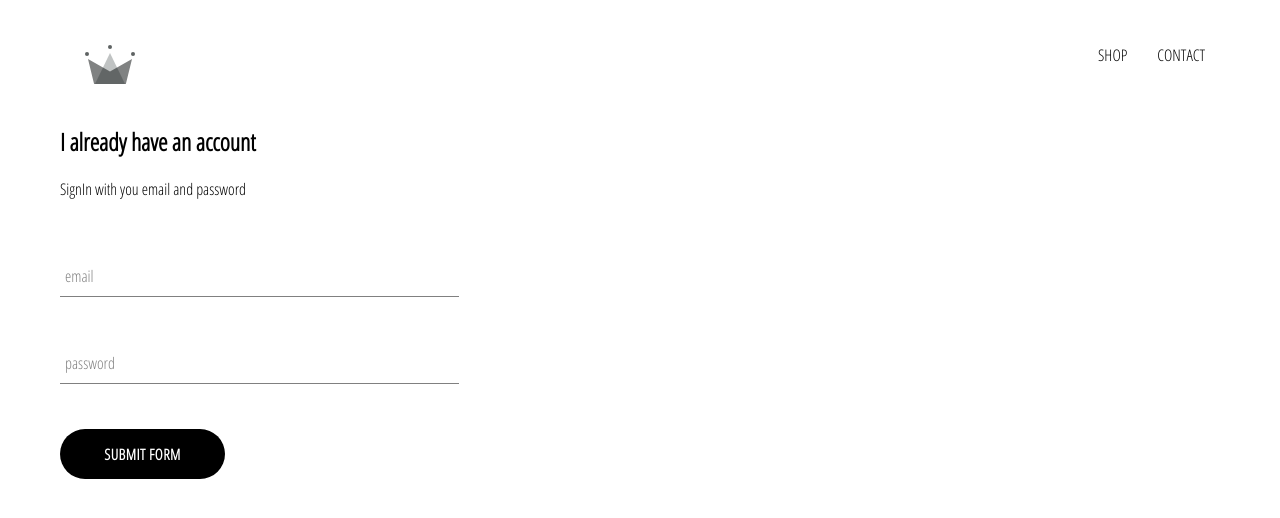
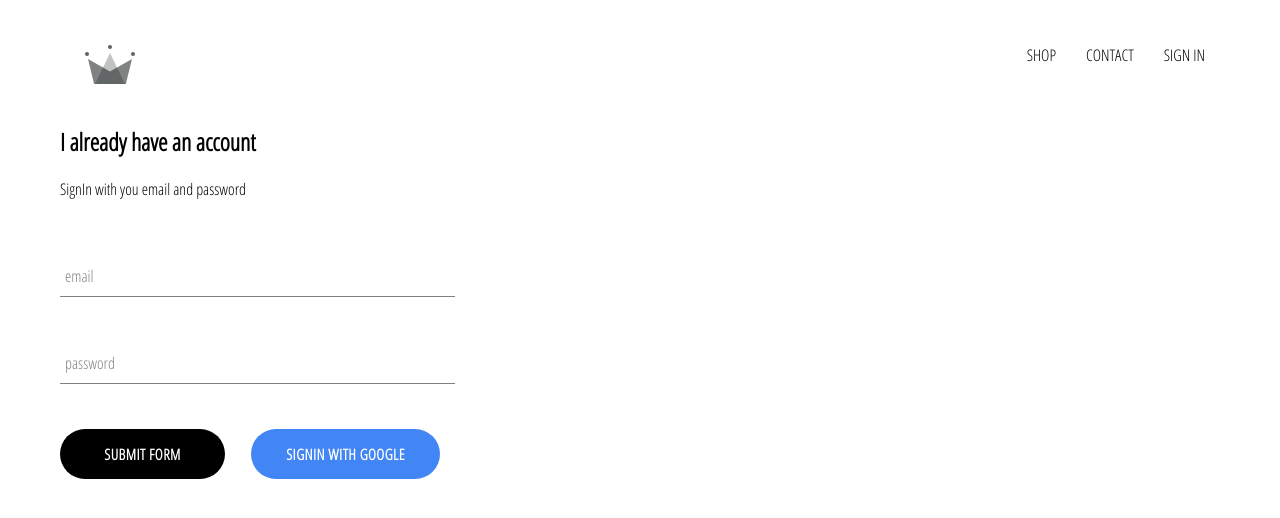
Before and after one commit to anirudhsingla8/CrownClothing, a React (Create React App) app: page /signIn in a window 1280 px wide. Shown: the top 518 px of the page. Built offline with nearby package versions, Linux system fonts and the light colour scheme; no server answers.

Commit message:
firebase authentication added

```diff
--- a/src/App.js
+++ b/src/App.js
@@ -1,10 +1,11 @@
-import React from 'react';
+import React,{Component} from 'react';
 import './App.css';
 import {Switch, Route, Link} from 'react-router-dom';
 import HomePage from "./pages/homepage/HomePage";
 import ShopPage from "./pages/shop_page/ShopPage";
 import Header from "./components/header/Header";
 import SignInSignUpPage from "./pages/sign_in_sign_up_page/SignInSignUpPage";
+import {auth} from "./firebase/firebase";
 
 const HatsPage = (props) => {
     return(
@@ -43,10 +44,31 @@
     )
 }
 
-function App() {
+class App extends Component{
+    state={
+        currentUser:null
+    }
+
+    unsubscribeFromAuth = null;
+
+    componentDidMount() {
+        this.unsubscribeFromAuth = auth.onAuthStateChanged(user => {
+            this.setState({
+                currentUser: user
+            });
+            console.log('user is' + user);
+        })
+    }
+
+    componentWillUnmount() {
+        this.unsubscribeFromAuth();
+    }
+
+    render() {
+        const {currentUser} = this.state;
         return (
             <div>
-        <Header/>
+                <Header currentUser={currentUser}/>
                 <Switch>
                     <Route exact path='/' component={HomePage}/>
                     <Route exact path='/hats' component={HatsPageList}/>
@@ -57,5 +79,6 @@
             </div>
         );
     }
+}
 
 export default App;
--- a/src/components/custom_botton/CustomButton.js
+++ b/src/components/custom_botton/CustomButton.js
@@ -2,9 +2,9 @@
 import './customButton.scss';
 
 const CustomButton = props => {
-    const {children, ...otherProps} = props;
+    const {children, isGoogleSignIn, ...otherProps} = props;
     return(
-        <button className='custom-button' {...otherProps}>
+        <button className={`${isGoogleSignIn ? 'google-sign-in' : ''} custom-button`} {...otherProps}>
             {children}
         </button>
     )
--- a/src/components/custom_botton/customButton.scss
+++ b/src/components/custom_botton/customButton.scss
@@ -20,4 +20,16 @@
     color: black;
     border: 1px solid black;
   }
+
+  &.google-sign-in{
+    background-color: #4285f4;
+    color: white;
+
+    &:hover{
+      background-color: #357ae8;
+      border: none;
+    }
+  }
+
+
 }
--- a/src/components/header/Header.js
+++ b/src/components/header/Header.js
@@ -2,8 +2,10 @@
 import './header.scss';
 import {Link} from "react-router-dom";
 import {ReactComponent as Logo} from "../../assets/crown.svg";
+import {auth} from "../../firebase/firebase";
 
-const Header = () => {
+const Header = (props) => {
+    const {currentUser} = props;
     return(
         <div className='header'>
             <Link className='logo-container' to='/'>
@@ -16,6 +18,11 @@
                 <Link className='option' to='/contact'>
                     CONTACT
                 </Link>
+                {
+                    currentUser ?
+                        <div className='option' onClick={auth.signOut()}>SIGN OUT</div> :
+                        <Link className='option' to='/signIn'>SIGN IN</Link>
+                }
             </div>
         </div>
     )
--- a/src/components/header/header.scss
+++ b/src/components/header/header.scss
@@ -19,5 +19,6 @@
   }
   .option{
     padding: 10px 15px;
+    cursor: pointer;
   }
 }
--- a/src/components/sign_in/SignIn.js
+++ b/src/components/sign_in/SignIn.js
@@ -41,7 +41,6 @@
                         label='email'
                         handleChange={this.handleChange}
                         required/>
-
                     <FormInput
                         name='password'
                         type='password'
@@ -49,8 +48,11 @@
                         label='password'
                         handleChange={this.handleChange}
                         required/>
+                    <div className='buttons'>
+                        <CustomButton type='submit'>Submit Form</CustomButton>
+                        <CustomButton onClick={signInWithGoogle} isGoogleSignIn>SignIn with Google</CustomButton>
+                    </div>
 
-                    <CustomButton type='submit'>Submit Form</CustomButton>
                 </form>
             </div>
         )
--- a/src/components/sign_in/signIn.scss
+++ b/src/components/sign_in/signIn.scss
@@ -1,8 +1,12 @@
 .sign-in{
-  width: 30vw;
+  width: 380px;
   display: flex;
   flex-direction: column;
   .title{
     margin: 10px 0;
   }
+  .buttons{
+    display: flex;
+    justify-content: space-between;
+  }
 }
--- a/src/firebase/firebase.js
+++ b/src/firebase/firebase.js
@@ -14,7 +14,6 @@
 };
 
 firebase.initializeApp(config);
-firebase.analytics();
 
 export const auth = firebase.auth();
 export const firestore = firebase.firestore();
--- a/src/index.js
+++ b/src/index.js
@@ -1,12 +1,12 @@
 import React from 'react';
-import ReactDOM from 'react-dom';
+import  ReactDOM from 'react-dom';
 import './index.css';
 import App from './App';
 import {BrowserRouter} from 'react-router-dom';
 
 ReactDOM.render(
     <BrowserRouter>
-        <App />
+        <App/>
     </BrowserRouter>
     ,
     document.getElementById('root')
```
Lines whose indentation alone changed are shown as unchanged.
